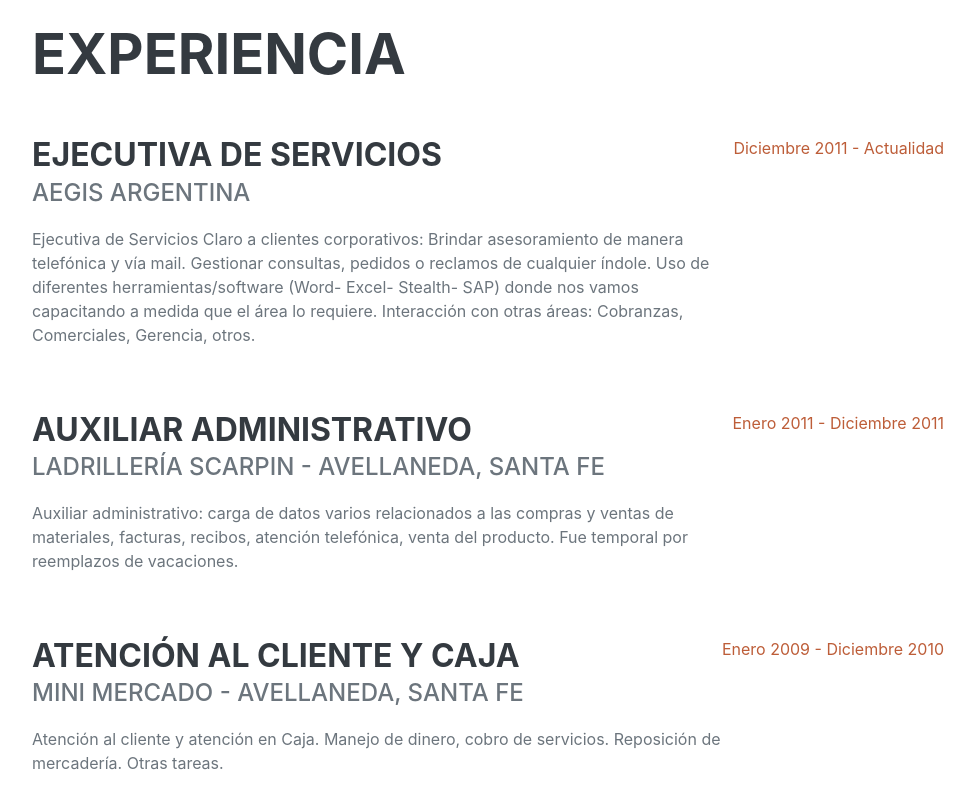
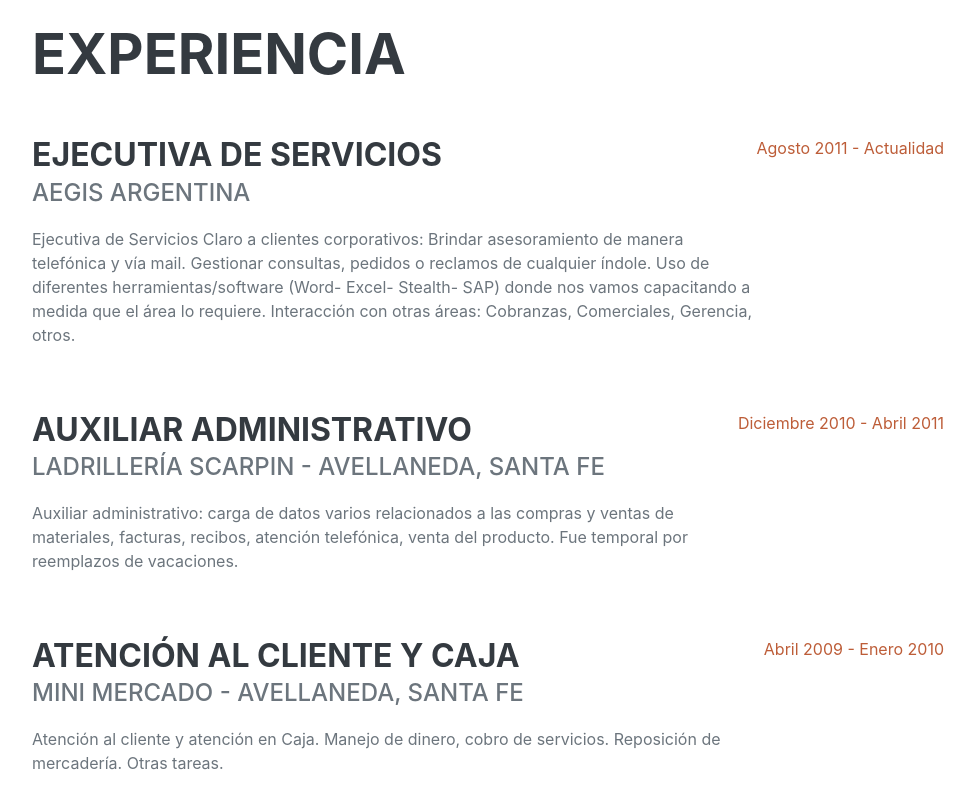
Before and after one commit to bpetean/bpeteancv.github.io, a plain HTML site: page index.html in a window 1280 px wide. Shown: the part 860-1668 px from the top of the page, without its empty margins (288-1263 px from the left). Drawn offline with nearby package versions, Linux system fonts and the light colour scheme; a web font is replaced by a local one.

Commit message:
cambios4

```diff
--- a/index.html
+++ b/index.html
@@ -69,7 +69,7 @@
                             <div class="subheading mb-3">AEGIS ARGENTINA</div>
                             <p>Ejecutiva de Servicios Claro a clientes corporativos: Brindar asesoramiento de manera telefónica y vía mail. Gestionar consultas, pedidos o reclamos de cualquier índole. Uso de diferentes herramientas/software (Word- Excel- Stealth- SAP) donde nos vamos capacitando a medida que el área lo requiere. Interacción con otras áreas: Cobranzas, Comerciales, Gerencia, otros.</p>
                         </div>
-                        <div class="flex-shrink-0"><span class="text-primary">Diciembre 2011 - Actualidad</span></div>
+                        <div class="flex-shrink-0"><span class="text-primary">Agosto 2011 - Actualidad</span></div>
                     </div>
                     <div class="d-flex flex-column flex-md-row justify-content-between mb-5">
                         <div class="flex-grow-1">
@@ -77,7 +77,7 @@
                             <div class="subheading mb-3">Ladrillería Scarpin - Avellaneda, Santa Fe</div>
                             <p>Auxiliar administrativo: carga de datos varios relacionados a las compras y ventas de materiales, facturas, recibos, atención telefónica, venta del producto. Fue temporal por reemplazos de vacaciones.</p>
                         </div>
-                        <div class="flex-shrink-0"><span class="text-primary">Enero 2011 - Diciembre 2011</span></div>
+                        <div class="flex-shrink-0"><span class="text-primary">Diciembre 2010 - Abril 2011</span></div>
                     </div>
                     <div class="d-flex flex-column flex-md-row justify-content-between mb-5">
                         <div class="flex-grow-1">
@@ -85,7 +85,7 @@
                             <div class="subheading mb-3">Mini Mercado - Avellaneda, Santa Fe</div>
                             <p>Atención al cliente y atención en Caja. Manejo de dinero, cobro de servicios. Reposición de mercadería. Otras tareas.</p>
                         </div>
-                        <div class="flex-shrink-0"><span class="text-primary">Enero 2009 - Diciembre 2010</span></div>
+                        <div class="flex-shrink-0"><span class="text-primary">Abril 2009 - Enero 2010</span></div>
                     </div>
                 </div>
             </section>
```
